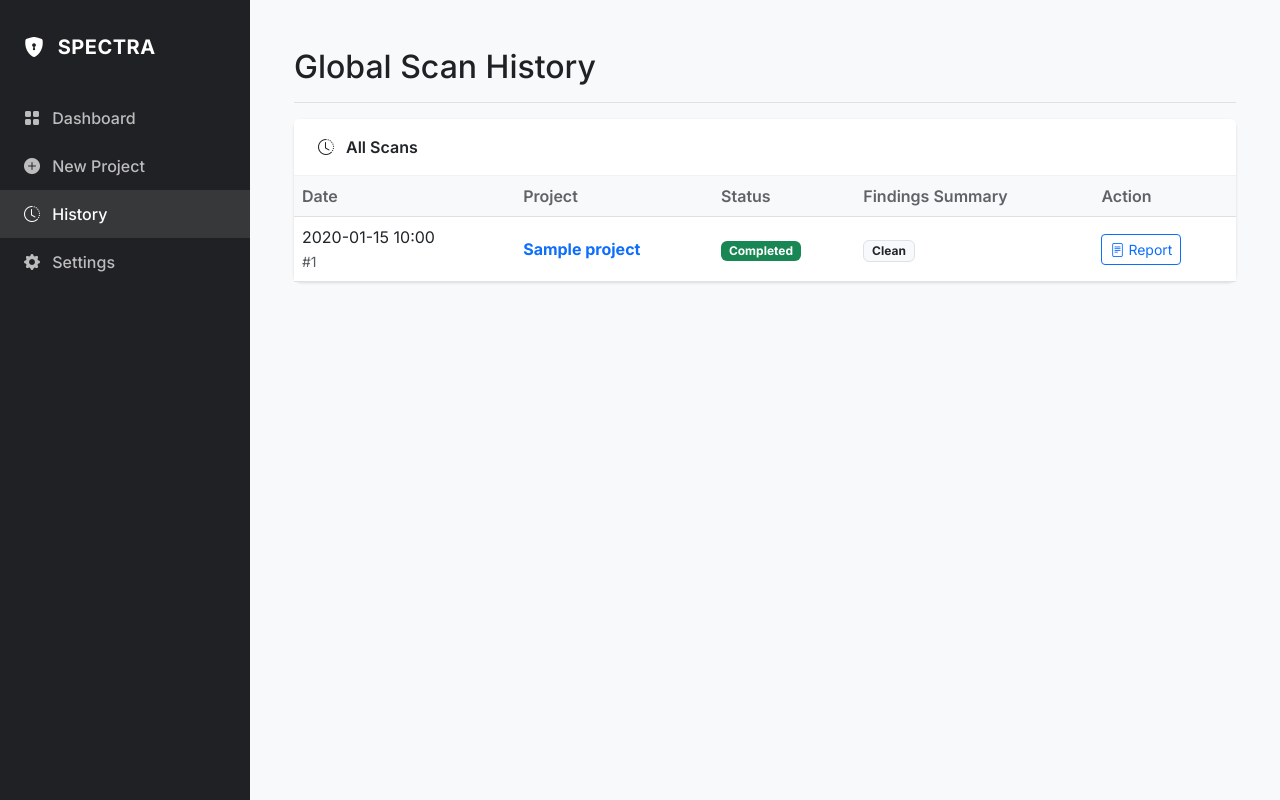
After one commit to assiadialeb/Spectra, a Flask app: page /history in a window 1280 px wide. The commit adds this page. Run offline with Flask 3, Linux system fonts and the light colour scheme; tables that the repository leaves empty hold one stand-in row (values such as "Sample post").

Commit message:
Feat : add scan history

```diff
--- a/app/web/routes.py
+++ b/app/web/routes.py
@@ -196,3 +196,9 @@ def add_repository(project_id):
         db.session.commit()
         flash('Repository added.')
     return redirect(url_for('web.project_detail', project_id=project_id))
+
+@web.route('/history')
+def history():
+    # Limit to last 50 scans for performance
+    scans = Scan.query.order_by(Scan.timestamp.desc()).limit(50).all()
+    return render_template('history.html', scans=scans)
--- a/app/web/templates/base.html
+++ b/app/web/templates/base.html
@@ -31,7 +31,7 @@
                 href="{{ url_for('web.create_project') }}">
                 <i class="bi bi-plus-circle-fill me-2"></i> New Project
             </a>
-            <a class="nav-link" href="#">
+            <a class="nav-link {% if active_page == 'history' %}active{% endif %}" href="{{ url_for('web.history') }}">
                 <i class="bi bi-clock-history me-2"></i> History
             </a>
             <a class="nav-link {% if active_page == 'settings' %}active{% endif %}"
--- /dev/null
+++ b/app/web/templates/history.html
@@ -0,0 +1,84 @@
+{% extends "base.html" %}
+{% set active_page = "history" %}
+
+{% block content %}
+<div class="d-flex justify-content-between flex-wrap flex-md-nowrap align-items-center pt-3 pb-2 mb-3 border-bottom">
+    <h1 class="h2">Global Scan History</h1>
+</div>
+
+<div class="card mb-4">
+    <div class="card-header bg-white">
+        <i class="bi bi-clock-history me-2"></i> All Scans
+    </div>
+    <div class="table-responsive">
+        <table class="table table-hover align-middle mb-0">
+            <thead class="table-light">
+                <tr>
+                    <th>Date</th>
+                    <th>Project</th>
+                    <th>Status</th>
+                    <th>Findings Summary</th>
+                    <th>Action</th>
+                </tr>
+            </thead>
+            <tbody>
+                {% for scan in scans %}
+                <tr>
+                    <td>
+                        {{ scan.timestamp.strftime('%Y-%m-%d %H:%M') }}
+                        <br>
+                        <small class="text-muted">#{{ scan.id }}</small>
+                    </td>
+                    <td>
+                        <a href="{{ url_for('web.project_detail', project_id=scan.project.id) }}"
+                            class="text-decoration-none fw-bold">
+                            {{ scan.project.name }}
+                        </a>
+                    </td>
+                    <td>
+                        {% if scan.status == 'COMPLETED' %}
+                        <span class="badge bg-success">Completed</span>
+                        {% elif scan.status == 'RUNNING' %}
+                        <span class="badge bg-warning text-dark">Running</span>
+                        {% elif scan.status == 'FAILED' %}
+                        <span class="badge bg-danger">Failed</span>
+                        {% else %}
+                        <span class="badge bg-secondary">{{ scan.status }}</span>
+                        {% endif %}
+                    </td>
+                    <td>
+                        {% if scan.status == 'COMPLETED' %}
+                        {% set crit = scan.results|selectattr('severity', 'equalto', 'CRITICAL')|list|length %}
+                        {% set high = scan.results|selectattr('severity', 'equalto', 'HIGH')|list|length %}
+
+                        {% if crit > 0 or high > 0 %}
+                        <span class="badge badge-critical me-1">{{ crit }} Critical</span>
+                        <span class="badge badge-high">{{ high }} High</span>
+                        {% else %}
+                        <span class="badge bg-light text-dark border">Clean</span>
+                        {% endif %}
+                        {% else %}
+                        <span class="text-muted">-</span>
+                        {% endif %}
+                    </td>
+                    <td>
+                        {% if scan.status == 'COMPLETED' %}
+                        <a href="{{ url_for('web.scan_report', scan_id=scan.id) }}"
+                            class="btn btn-sm btn-outline-primary">
+                            <i class="bi bi-file-text"></i> Report
+                        </a>
+                        {% endif %}
+                    </td>
+                </tr>
+                {% else %}
+                <tr>
+                    <td colspan="5" class="text-center py-4 text-muted">
+                        No scans recorded yet.
+                    </td>
+                </tr>
+                {% endfor %}
+            </tbody>
+        </table>
+    </div>
+</div>
+{% endblock %}
```
